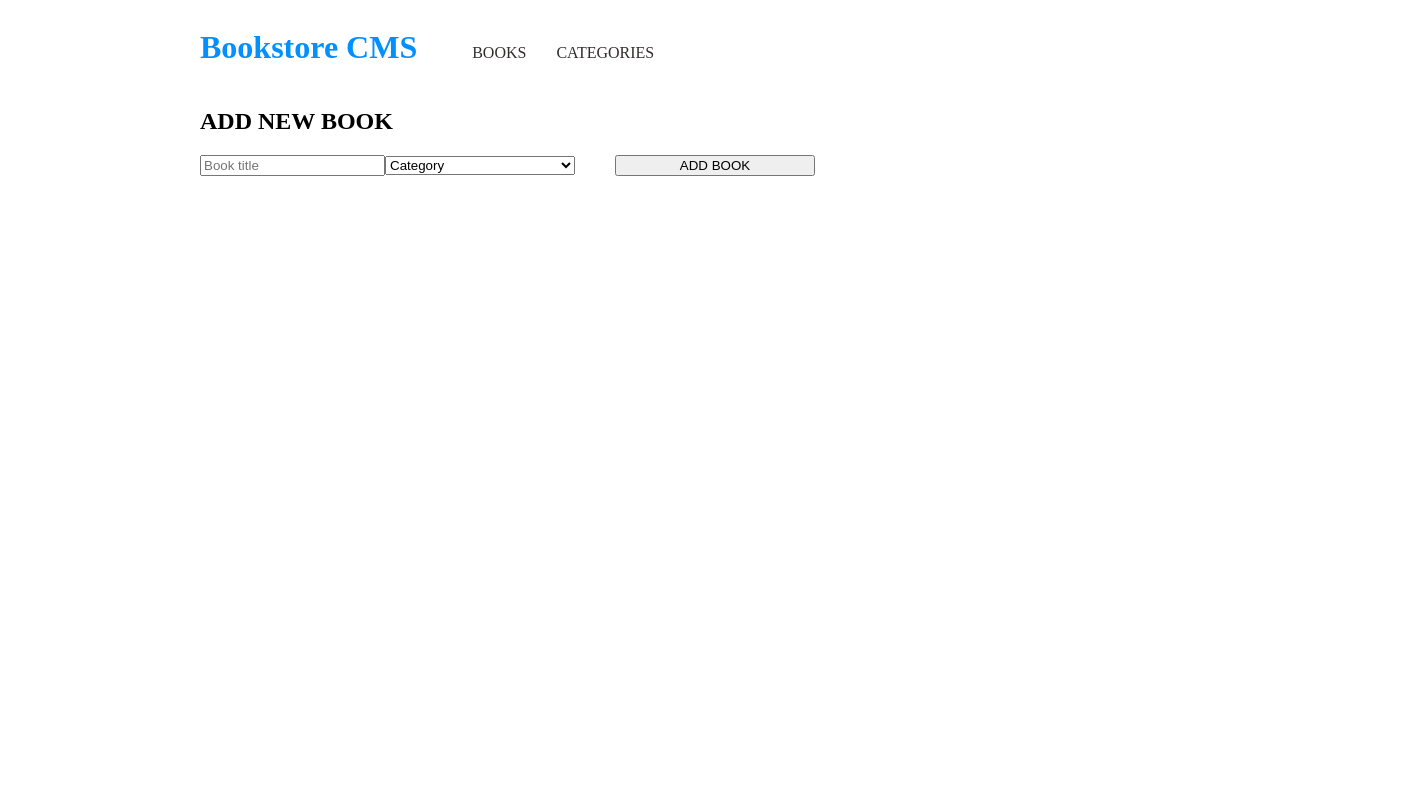
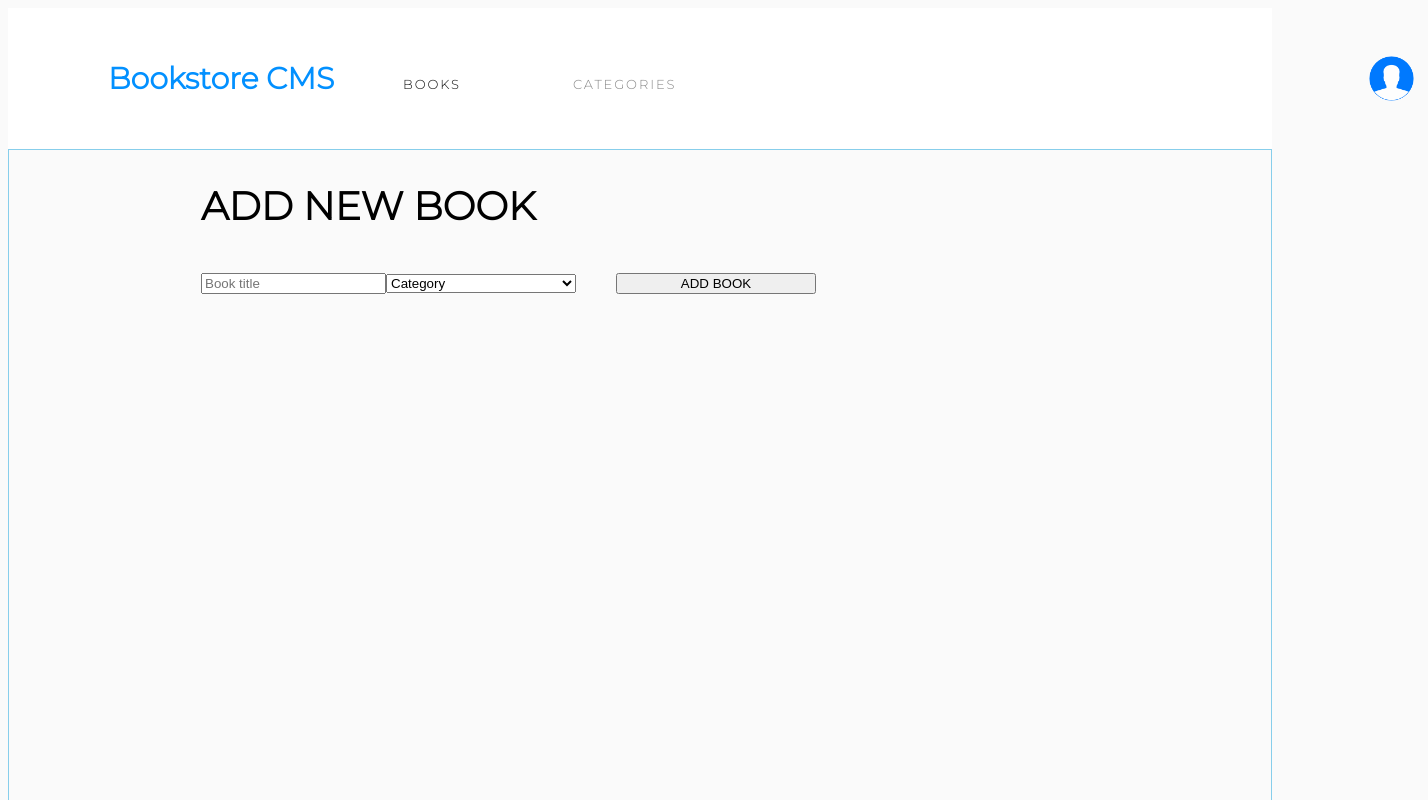
Before and after one commit to Mihndim2020/Bookstore, a React (Create React App) app: page / in a window 1280 px wide. Shown: the top 800 px of the page, 1428 px wide, since content can reach past the window. Built offline with nearby package versions, Linux system fonts and the light colour scheme; no server answers.

Commit message:
Style the navbar

```diff
--- a/src/App.css
+++ b/src/App.css
@@ -1,10 +1,83 @@
-.App {
+@import url('https://fonts.googleapis.com/css2?family=Montserrat:wght@100;200;300&display=swap');
+
+body {
+  background-color: #fafafa;
+  box-sizing: border-box;
+  font-family: 'Montserrat', sans-serif;
+}
+
+.mainContainer {
   background-color: #fafafa;
   min-height: 100vh;
   display: flex;
   flex-direction: column;
-  margin: 0 10.625rem;
-  border: 1px salmon solid;
+  border: 1px skyblue solid;
   font-size: calc(10px + 2vmin);
   color: black;
 }
+
+/***          Navbar        ***/
+
+.title-navbar {
+  display: flex;
+  align-items: center;
+  justify-content: space-between;
+  padding: 1.438rem 6.25rem;
+  height: 5.938rem;
+  background-color: white;
+}
+
+.title-logo {
+  width: 15rem;
+  height: 2.313rem;
+  font-family: Montserrat;
+  font-size: 1.875rem;
+  font-weight: bold;
+  font-stretch: normal;
+  font-style: normal;
+  line-height: normal;
+  letter-spacing: normal;
+  color: #0290ff;
+}
+
+.title-navbar .books {
+  width: 3.688rem;
+  height: 1rem;
+  margin: 1.125rem 2.563rem 0.688rem 0;
+  font-family: Montserrat;
+  font-size: 0.813rem;
+  font-weight: normal;
+  font-stretch: normal;
+  font-style: normal;
+  line-height: normal;
+  letter-spacing: 1.9px;
+  color: #121212;
+}
+
+.title-navbar .categories {
+  width: 6.563rem;
+  height: 1rem;
+  margin: 1.125rem 41.5rem 0.688rem 2.563rem;
+  opacity: 0.5;
+  font-family: Montserrat;
+  font-size: 0.813rem;
+  font-weight: normal;
+  font-stretch: normal;
+  font-style: normal;
+  line-height: normal;
+  letter-spacing: 1.9px;
+  color: #121212;
+}
+
+.leftNav {
+  display: flex;
+  align-items: baseline;
+}
+
+.profileIcon {
+  justify-self: left;
+  width: 2.813rem;
+  height: 2.813rem;
+  padding: 0.875rem;
+  border-radius: 50%;
+}
--- a/src/App.js
+++ b/src/App.js
@@ -1,3 +1,4 @@
+import './App.css';
 import {
   BrowserRouter as Router,
   Switch,
@@ -16,8 +17,10 @@ const App = () => (
       <NavBar />
       <Switch>
         <Route exact path="/">
-          <BookStore />
-          <AddBook />
+          <div className="mainContainer">
+            <BookStore />
+            <AddBook />
+          </div>
         </Route>
         <Route path="/categories">
           <BookCategories />
--- a/src/features/components/AddBook.js
+++ b/src/features/components/AddBook.js
@@ -54,9 +54,9 @@ const AddBook = () => {
           onChange={handleBookCategoryChange}
         >
           <option defaultValue="">Category</option>
-          <option value="action">Action</option>
-          <option value="science-fiction">Science Fiction</option>
-          <option value="economy">Economy</option>
+          <option value="Action">Action</option>
+          <option value="Science-fiction">Science Fiction</option>
+          <option value="Economy">Economy</option>
         </select>
         <input className="add-book-button" type="submit" value="ADD BOOK" />
       </form>
--- a/src/features/components/NavBar.js
+++ b/src/features/components/NavBar.js
@@ -2,21 +2,25 @@ import React from 'react';
 import {
   Link,
 } from 'react-router-dom';
+import profileIcon from './profileIcon.png';
 
 const NavBar = () => (
   <>
     <div className="title-navbar">
-      <h1 className="title-h1">Bookstore CMS</h1>
+      <div className="leftNav">
+        <h1 className="title-logo">Bookstore CMS</h1>
         <nav className="nav-links">
           <ul>
             <li>
-            <Link to="/">BOOKS</Link>
+              <Link to="/" className="books">BOOKS</Link>
             </li>
             <li>
-            <Link to="/categories">CATEGORIES</Link>
+              <Link to="/categories" className="categories">CATEGORIES</Link>
             </li>
           </ul>
         </nav>
+      </div>
+      <img className="profileIcon" src={profileIcon} alt="Profile Icon" />
     </div>
     <span><i /></span>
   </>
--- a/src/index.css
+++ b/src/index.css
@@ -1,25 +1,3 @@
-.App {
-  background-color: #fafafa;
-  min-height: 100vh;
-  display: flex;
-  flex-direction: column;
-  margin: 0 10.625rem;
-  border: 1px salmon solid;
-  font-size: calc(10px + 2vmin);
-  color: black;
-}
-
-.title-navbar {
-  display: flex;
-  align-items: baseline;
-  padding-left: 12rem;
-}
-
-.title-h1 {
-  font-size: 2rem;
-  color: #0290ff;
-}
-
 .nav-links ul {
   display: flex;
   list-style-type: none;
```
Also changed, not shown: src/features/components/profileIcon.png (added), 13 other files (tests, documents, lock files or other folders). Lines whose indentation alone changed are shown as unchanged.
